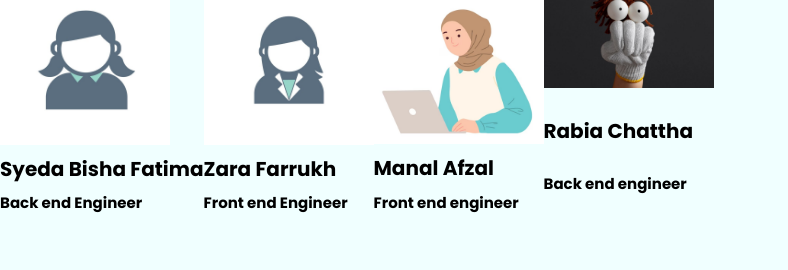
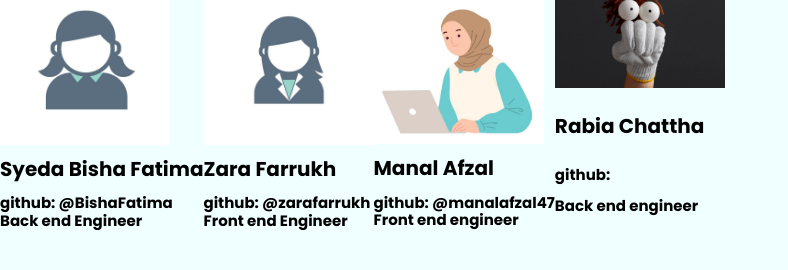
Before and after one commit to zarafarrukh/Spamurai, a website built with Parcel: page SpamDetectorClient/about.html in a window 1280 px wide. Shown: the part 60-330 px from the top of the page, without its empty margins (0-788 px from the left). Built offline with nearby package versions, Linux system fonts and the light colour scheme.

Commit message:
added github profiles

```diff
--- a/SpamDetectorClient/about.html
+++ b/SpamDetectorClient/about.html
@@ -14,6 +14,7 @@
         <img class="picture-box" src = "img/syeda.jpg" alt="syeda image">
 
       <h1>Syeda Bisha Fatima</h1>
+      <h2>github: @BishaFatima</h2>
       <h2>Back end Engineer</h2>
     </div>
 
@@ -21,18 +22,21 @@
         <img class = "picture-box" src = "img/zara.jpg" alt="zara image">
 
       <h1>Zara Farrukh</h1>
+      <h2>github: @zarafarrukh</h2>
       <h2>Front end Engineer</h2>
     </div>
 
     <div class = "column">
         <img class="picture-box" src = "img/manal.jpg" alt="manal image">
       <h1> Manal Afzal</h1>
+      <h2> github: @manalafzal47</h2>
       <h2>Front end engineer</h2>
     </div>
 
     <div class = "column">
         <img class="picture-box" src = "img/rabia.jpg" alt="rabia image">
       <h1>Rabia Chattha</h1>
+      <h2> github: </h2>
       <h2>Back end engineer</h2>
     </div>
   </div>
```
